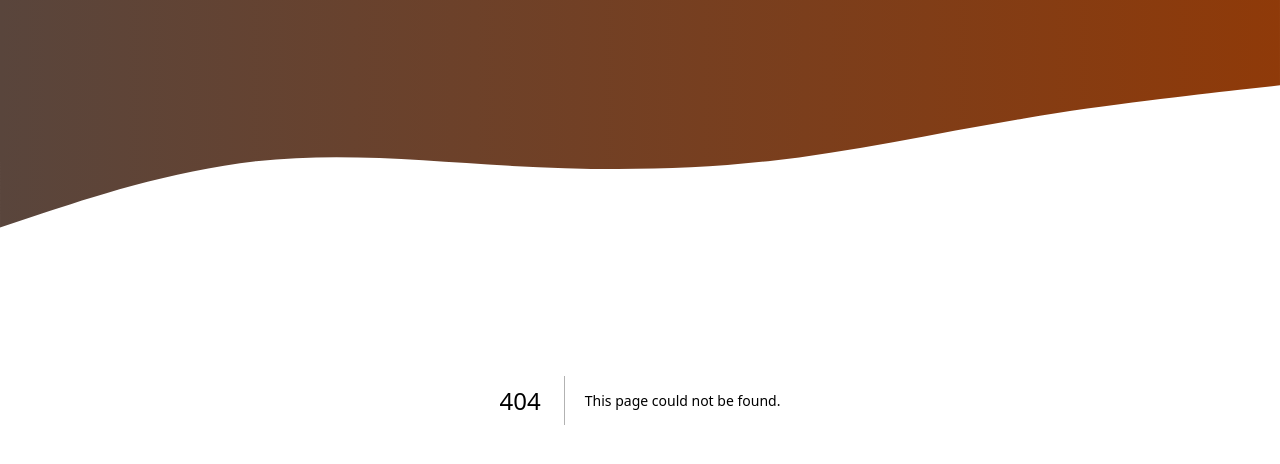
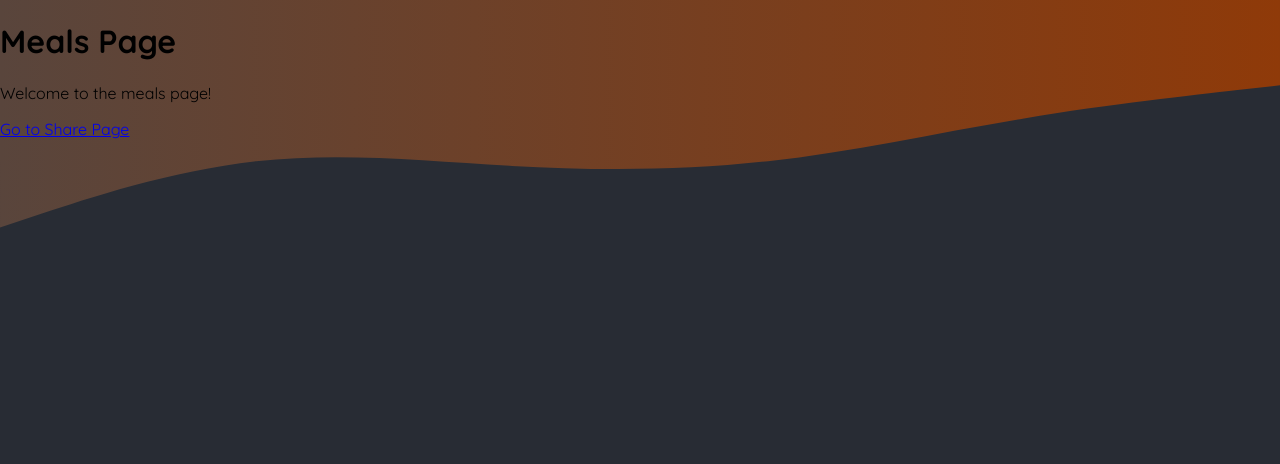
Before and after one commit to Altinq/Foodies, a Next.js app: page /meals in a window 1280 px wide. Before the commit this address had no page. Shown: the top 464 px of the page. Built offline with nearby package versions, Linux system fonts and the light colour scheme.

Commit message:
Add community, meals, and share pages; update .gitignore to include .next

```diff
--- /dev/null
+++ b/app/meals/page.js
@@ -0,0 +1,13 @@
+import Link from "next/link";
+
+export default function MealsPage() {
+  return (
+    <div>
+      <h1>Meals Page</h1>
+      <p>Welcome to the meals page!</p>
+      <p>
+        <Link href="/meals/share">Go to Share Page</Link>
+      </p>
+    </div>
+  );
+}
```
Also changed, not shown: app/community/page.js (added, +8 -0 lines), app/meals/share/page.js (added, +8 -0 lines), app/meals/[slug]/page.js (added), 1 other file (tests, documents, lock files or other folders).
